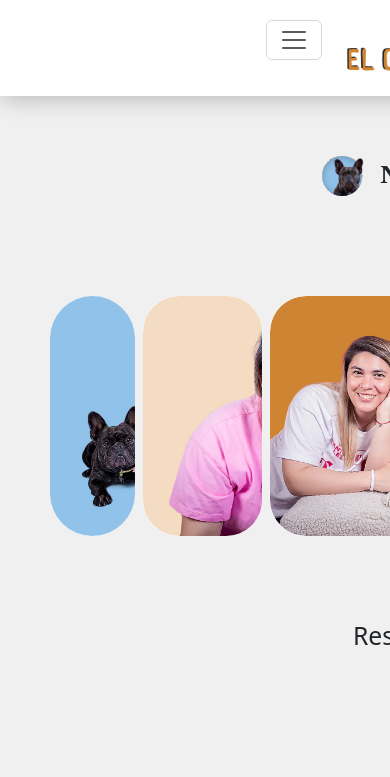
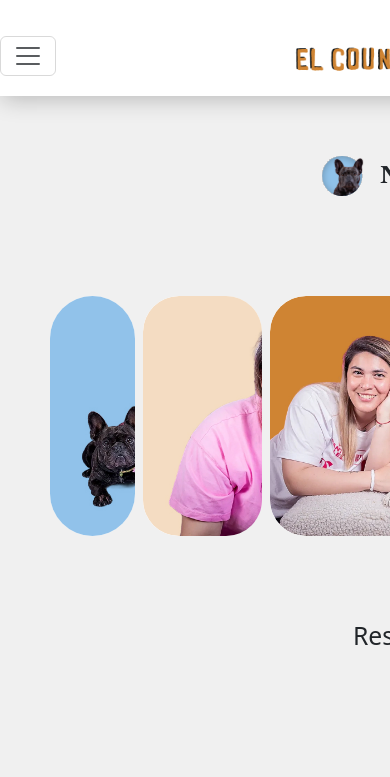
Before and after one commit to JaRafCaPer/guarderia_el_country, a React (Create React App) app: page /conocenos in a window 390 px wide. Shown: the top 777 px of the page. Built offline with nearby package versions, Linux system fonts and the light colour scheme.

Commit message:
arregle el nav

```diff
--- a/src/components/CarouselReviews/CarouselReviews.jsx
+++ b/src/components/CarouselReviews/CarouselReviews.jsx
@@ -7,7 +7,7 @@ import pic4 from '../../assets/images/pic4.png';
 import pic5 from '../../assets/images/pic5.png';
 import pic6 from '../../assets/images/pic6.png';
 import Card from 'react-bootstrap/Card';
-import { Carousel, Container, Row, Col, Image } from 'react-bootstrap';
+import { Carousel, Row, Col} from 'react-bootstrap';
 
 const CarouselReviews = () => {
     return (
--- a/src/components/Conocenos/Conocenos.css
+++ b/src/components/Conocenos/Conocenos.css
@@ -31,7 +31,7 @@
     margin-left: 420px;
     display: flex;
     flex-direction: row;
-    align-items: start;
+    align-items: flex-start;
 }
 .lperroAzul{
     width: 107px;
@@ -169,7 +169,7 @@
         margin-left: 317px;
         display: flex;
         flex-direction: row;
-        align-items: start;
+        align-items: flex-start;
     }
     .lperroAzul{
         width: 63px;
@@ -312,7 +312,7 @@
         margin-left: 118px;
         display: flex;
         flex-direction: row;
-        align-items: start;
+        align-items: flex-start;
     }
     .lperroAzul{
         width: 39.4px;
--- a/src/components/Home/Home.jsx
+++ b/src/components/Home/Home.jsx
@@ -1,7 +1,7 @@
 import React from 'react'
 import './Home.css';
 import perroNaranja from '../../assets/images/Perro - Naranja.png'
-import {Link, Image } from 'react-bootstrap';
+import { Image } from 'react-bootstrap';
 import CarouselReviews from '../CarouselReviews/CarouselReviews';
 
 const Home = () => {
--- a/src/components/NavBar/NavBar.css
+++ b/src/components/NavBar/NavBar.css
@@ -94,15 +94,12 @@
 
 
 .nav1{
-    width: 800px;
+    width: 770px;
     height: 96px;
     display: flex;
-
-
-
 }
 .containerRow{
-    width: 800px;
+    width: 770px;
     height: 96px;
     align-items: center;
     display: flex;
@@ -110,17 +107,17 @@
 .logos{
     margin: 0px;
     padding: 0px;
-    width: 800px;
-    align-items: start;
+    width: 770px;
+    align-items:center;
     display: flex;
     flex-direction: row-reverse;
-
+    justify-content: space-between;
 }
 .logoT{
     width: 800px;
     height: 96px;
     display: flex;
-    align-items: start;
+    align-items: flex-start;
     flex-direction: row-reverse;
 }
 
@@ -135,7 +132,7 @@
     height: 29px;
 }
 .colLogo2{
-    margin-right: 200px;
+    margin-right: 5px;
 }
 .todo{
     justify-content: end;
@@ -217,8 +214,6 @@
         display: grid;
         grid-template-rows: 1fr;
         grid-template-columns: 1fr 2fr;
-
-
     }
 
     .logoT{
@@ -238,7 +233,16 @@
         width: 37px;
         height: 40px;
         margin-top: 0px;
+    }
 
+    .navbar-toggler{
+        margin-bottom: 35px;
+    }
+
+    button .navbar-toggler-icon{
+        width: 20px;
+        height: 20px;
+        font-size: 20px;
     }
 
     .logoN{
@@ -252,7 +256,6 @@
 
     }
     .todo{
-
         justify-content: end;
         max-width: 258px;
         max-height: 800px;
--- a/src/components/SobreNosotras/SobreNosotras.css
+++ b/src/components/SobreNosotras/SobreNosotras.css
@@ -725,7 +725,6 @@
         background-color: white;
         width: 360px;
         height: 100%;
-
     }
     .containerNosotras {
         width: 360px;
```
